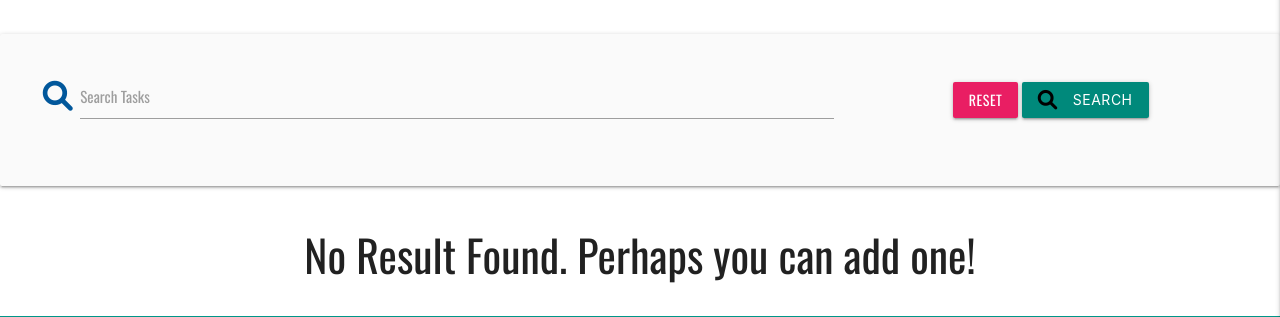
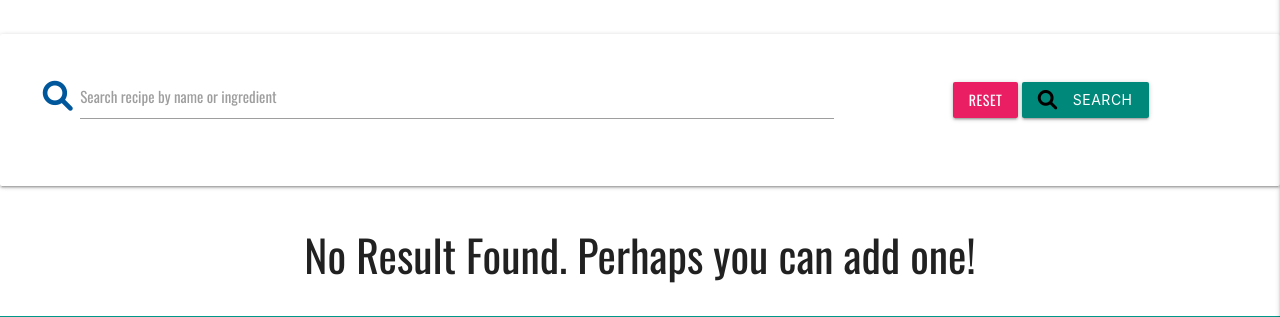
Before and after one commit to Code-Institute-Submissions/MichelleCoffey-Family_recipes_JanResub, a Flask app: page /search in a window 1280 px wide. Shown: the part 186-503 px from the top of the page. Run offline with Flask 2, Linux system fonts and the light colour scheme; data that the repository does not hold is empty; some libraries are stand-ins or nearby versions.

Commit message:
fixed search issues. Added indexes or name and ingredient. Removed letter limit.

```diff
--- a/templates/recipes.html
+++ b/templates/recipes.html
@@ -13,13 +13,13 @@
 
     <!-- Search area -->
 
-            <div class="row card-panel grey lighten-5">
+            <div class="row card-panel white lighten-5">
                 <form action="{{ url_for('search') }}" method="post" class="col s12">
                     <div class="row valign-wrapper center-align">
                         <div class="input-field col s12 m8">
                             <i class="fas fa-search prefix light-blue-text text-darken-4"></i>
-                            <input type="text" name="query" id="query" minlength="3" pattern="^[a-zA-Z0-9]{5,15}$" class="validate" required>
-                            <label for="query">Search Tasks</label>
+                            <input type="text" name="query" id="query" minlength="1" class="validate" required>
+                            <label for="query">Search recipe by name or ingredient</label>
                         </div>
                         <div class="col s12 m4">
                             <a href="{{ url_for('get_recipes') }}" class="pink btn text-shadow">Reset</a>
```
